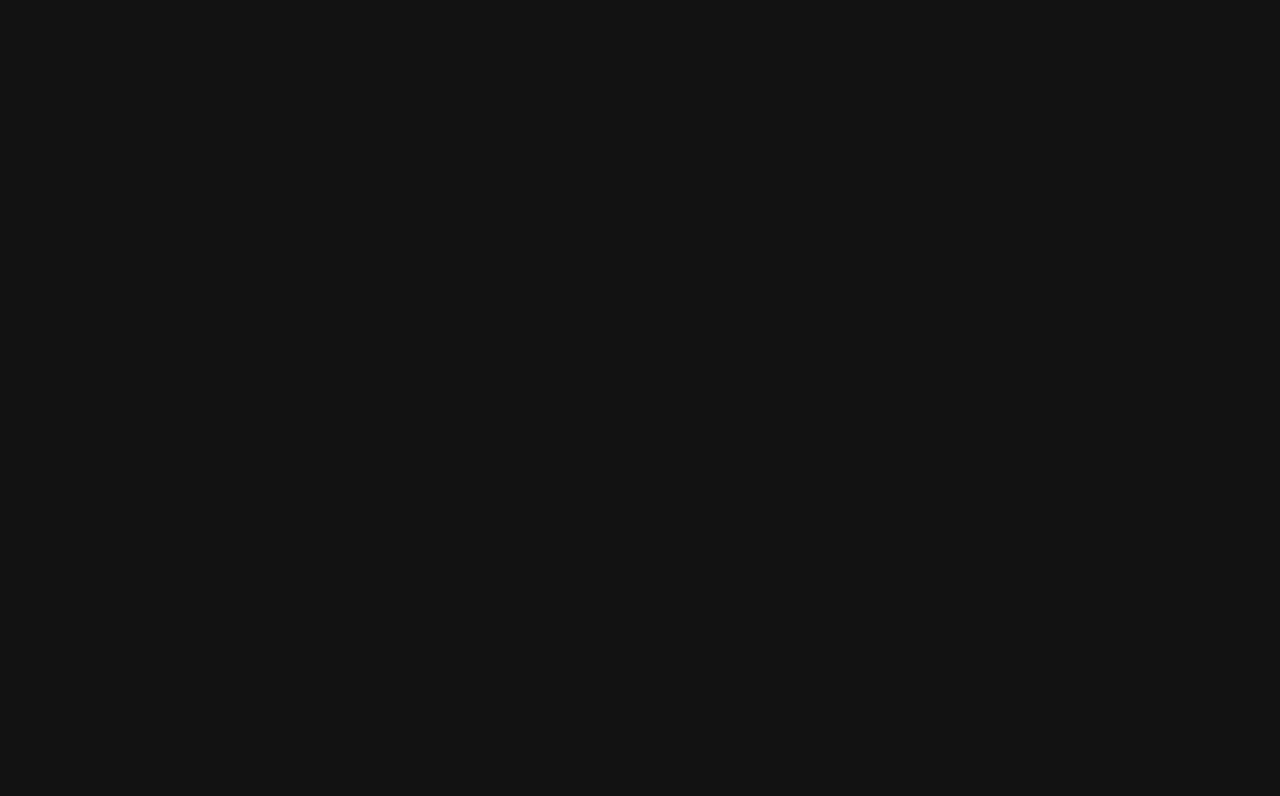
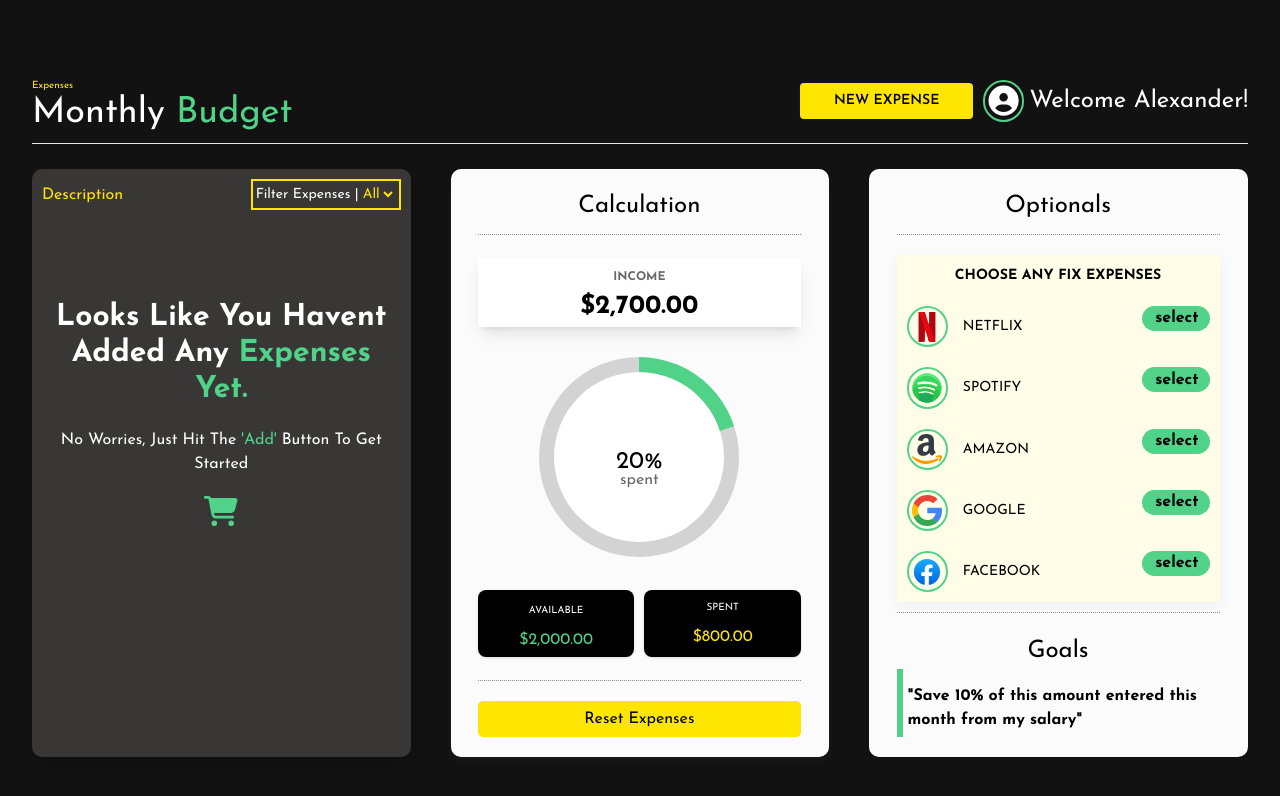
Before and after one commit to Sheddiey/budget-tracker, a React (Create React App) app: page /mainpage in a window 1280 px wide. Before the commit this address had no page. Shown: the top 796 px of the page. Built offline with nearby package versions, Linux system fonts and the light colour scheme.

Commit message:
added confirm password functionality

```diff
--- a/src/App.js
+++ b/src/App.js
@@ -5,7 +5,7 @@ import Signup from "./Pages/Signup";
 import Login from "./Pages/Login";
 import Welcome from "./Pages/Welcome";
 import Home from "./Components/Home/Home";
-import MainPage from "./Components/MainPage/MainPage";
+import MainPage from "./Components/MainPage/MainPage.jsx";
 
 const App = () => {
   return (
@@ -16,7 +16,8 @@ const App = () => {
             <Route path="/" element={<Welcome />} />
             <Route path="/signup" element={<Signup />} />
             <Route path="/login" element={<Login />} />
-            <Route path="/home" element={<MainPage />}/>
+            <Route path="/home" element={<Home />} />
+            <Route path="/mainpage" element={<MainPage />} />
           </Routes>
         </section>
       </div>
--- a/src/Components/Home/Home.jsx
+++ b/src/Components/Home/Home.jsx
@@ -1,8 +1,16 @@
 import React from "react";
 import banner from "../../Assets/barner.png";
 import "./home.css";
+import { useNavigate } from "react-router-dom";
 
 const Home = () => {
+  const navigate = useNavigate();
+
+  const onStart = (e) => {
+    navigate("/mainpage");
+  }
+
+
   return (
     <div className="flex welcome">
       <div className="hidden md:block banner">
@@ -20,7 +28,7 @@ const Home = () => {
           </div>
         </div>
         <div className="btn mt-[60px]">
-          <input type="submit" value="Start Your Calculation" />
+          <input type="submit" value="Start Your Calculation" onClick={onStart} />
         </div>
       </div>
     </div>
--- a/src/Components/MainPage/MainPage.jsx
+++ b/src/Components/MainPage/MainPage.jsx
@@ -38,20 +38,20 @@ const MainPage = () => {
               </div>
             </div>
             <div className="line md:hidden"></div>
-            <div className="hidden">
-              <div>
+            <div className="text-center flex flex-col gap-[20px]">
+              <div className="text-3xl font-bold mt-[70px]">
                 <h5>
-                  Looks Like You Havent Added Any <span>Expenses Yet.</span>
+                  Looks Like You Havent Added Any <span className="text-[#51d289]">Expenses Yet.</span>
                 </h5>
               </div>
               <div>
-                <h5>No Worries, Just Hit The 'Add' Button To Get Started</h5>
+                <h5>No Worries, Just Hit The <span className="text-[#51d289]">'Add'</span> Button To Get Started</h5>
               </div>
-              <div>
+              <div className="text-3xl text-[#51d289]">
                 <FontAwesomeIcon icon={faCartShopping} />
               </div>
             </div>
-            <div className="flex flex-col">
+            <div className="flex hidden flex-col">
               <div className="flex items-center justify-between">
                 <div className="flex gap-[10px]">
                   <div className="icon-container-expenses">
--- a/src/Pages/Signup.jsx
+++ b/src/Pages/Signup.jsx
@@ -7,9 +7,18 @@ const Signup = () => {
 
   const [email, setEmail] = useState("");
   const [password, setPassword] = useState("");
+  const [confirmPassword, setConfirmPassword] = useState("");
+  const [passwordsMatch, setPasswordsMatch] = useState(true);
 
   const onSubmit = async (e) => {
     e.preventDefault();
+
+    if (password !== confirmPassword) {
+      setPasswordsMatch(false);
+      return;
+    }
+
+    setPasswordsMatch(true);
 
     await createUserWithEmailAndPassword(auth, email, password)
       .then((userCredential) => {
@@ -28,7 +37,9 @@ const Signup = () => {
       <section>
         <div>
           <div className="login-page">
-            <h1>Budget <span>Tracker</span></h1>
+            <h1>
+              Budget <span>Tracker</span>
+            </h1>
             <form action="">
               <div className="email-input">
                 <label htmlFor="email-address">Email Address</label>
@@ -49,6 +60,22 @@ const Signup = () => {
                   placeholder="Password"
                 />
               </div>
+              <div
+                className={` ${
+                  passwordsMatch ? "password-input" : "mismatch password-input"
+                }`}
+              >
+                <label htmlFor="confirm-password">Confirm Password</label>
+                <input
+                  type="password"
+                  value={confirmPassword}
+                  onChange={(e) => setConfirmPassword(e.target.value)}
+                  placeholder="Confirm Password"
+                />
+                {!passwordsMatch && (
+                  <p className="text-red-500">Passwords do not match</p>
+                )}
+              </div>
               <button className="btn-login" type="submit" onClick={onSubmit}>
                 Sign up
               </button>
--- a/src/index.css
+++ b/src/index.css
@@ -9,10 +9,10 @@ body {
   margin: 0;
   padding: 0;
   font-family: 'Josefin Sans', sans-serif;
-  /* display: flex;
+  display: flex;
   align-items: center;
   justify-content: center;
-  height: 100vh;*/
+  min-height: 100vh;
   background-color: #131212;
   margin-bottom: 30px;
 }
@@ -80,6 +80,9 @@ p {
 .email-input label,
 .password-input label {
   font-size: 20px;
+}
+.password-input .mismatch {
+  outline: 2px solid red;
 }
 .new-btn {
   font-size: 14px;
@@ -232,3 +235,7 @@ p {
   box-shadow: 0px 4px 12px 0px rgba(255, 255, 255, 0.04);
 
 }
+
+.mismatch {
+  border-color: red;
+}
```
